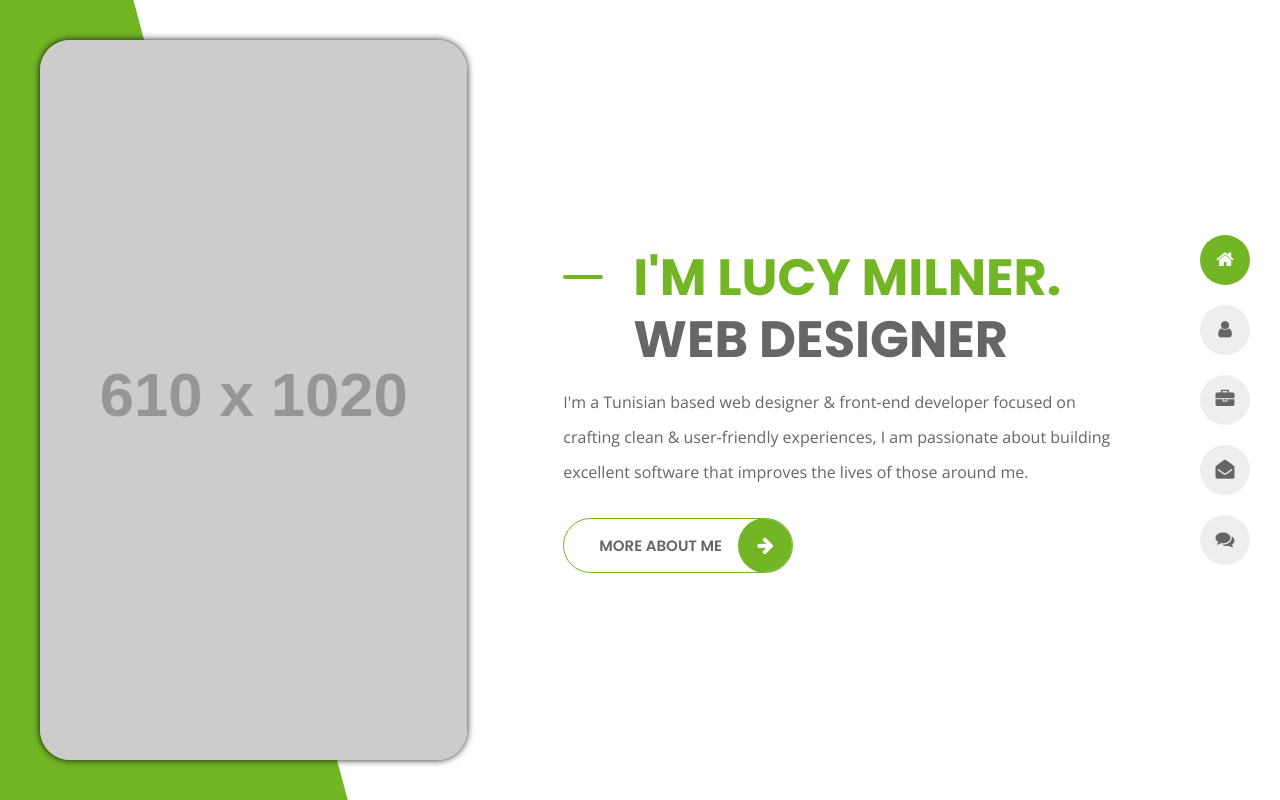
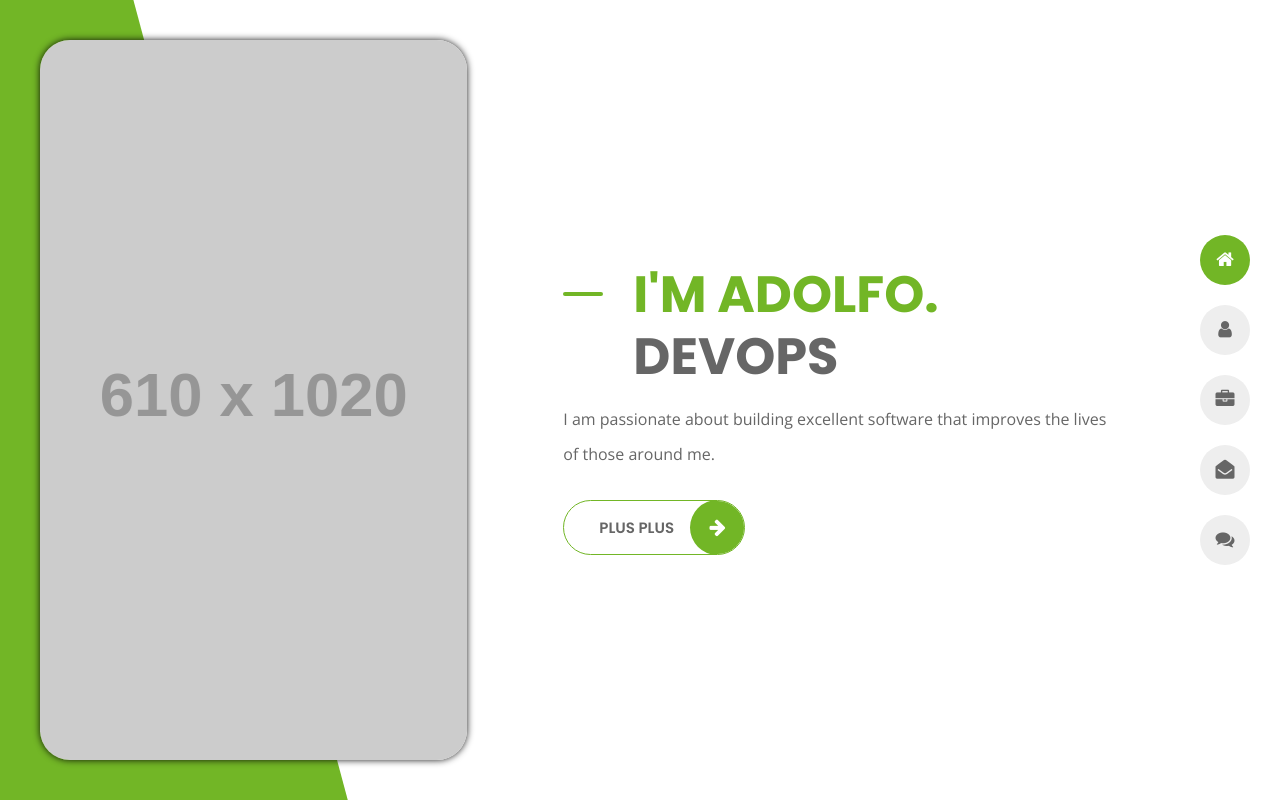
Before and after one commit to A2B78/ftp-site-deploy, a plain HTML site: page index.html in a window 1280 px wide. Drawn offline with nearby package versions, Linux system fonts and the light colour scheme; placeholder pictures from the web are drawn by us.

Commit message:
correction 8

```diff
--- a/index.html
+++ b/index.html
@@ -89,10 +89,10 @@
         <div class="col-12 col-lg-8 offset-lg-4 home-details text-left text-sm-center text-lg-left">
             <div>
                 <img src="http://via.placeholder.com/300x300.jpg" class="img-fluid main-img-mobile d-none d-sm-block d-lg-none" alt="my picture" />
-                <h1 class="text-uppercase poppins-font">I'm lucy milner.<span>web designer</span></h1>
-                <p class="open-sans-font">I'm a Tunisian based web designer & front‑end developer focused on crafting clean & user‑friendly experiences, I am passionate about building excellent software that improves the lives of those around me.</p>
+                <h1 class="text-uppercase poppins-font">I'm Adolfo.<span>DevOps</span></h1>
+                <p class="open-sans-font">I am passionate about building excellent software that improves the lives of those around me.</p>
                 <a class="button" href="about.html">
-                    <span class="button-text">more about me</span>
+                    <span class="button-text">Plus Plus</span>
                     <span class="button-icon fa fa-arrow-right"></span>
                 </a>
             </div>
```
